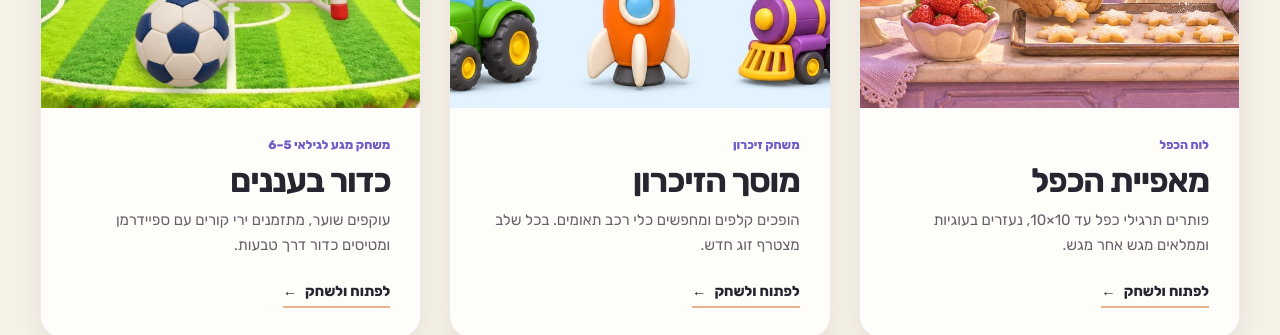
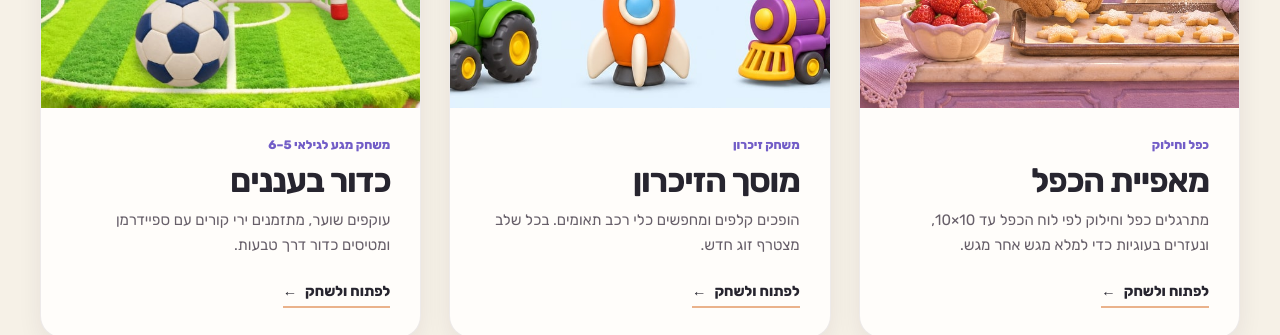
Before and after one commit to AmitShe/AmitShe.github.io, a plain HTML site: page index.html in a window 1280 px wide. Shown: the part 1100-1435 px from the top of the page. Drawn offline with Linux system fonts and the light colour scheme.

Commit message:
Mention division practice on the bakery card

```diff
--- a/index.html
+++ b/index.html
@@ -69,9 +69,9 @@
                 <span class="image-corner" aria-hidden="true">↗</span>
               </div>
               <div class="project-content">
-                <span class="project-kind">לוח הכפל</span>
+                <span class="project-kind">כפל וחילוק</span>
                 <h3>מאפיית הכפל</h3>
-                <p>פותרים תרגילי כפל עד 10×10, נעזרים בעוגיות וממלאים מגש אחר מגש.</p>
+                <p>מתרגלים כפל וחילוק לפי לוח הכפל עד 10×10, ונעזרים בעוגיות כדי למלא מגש אחר מגש.</p>
                 <span class="project-link">לפתוח ולשחק <span aria-hidden="true">←</span></span>
               </div>
             </a>
```
Also changed, not shown: 1 other file.
